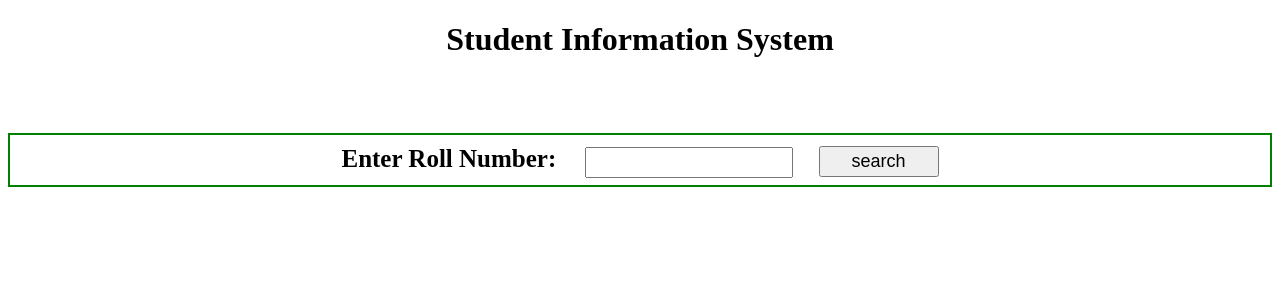
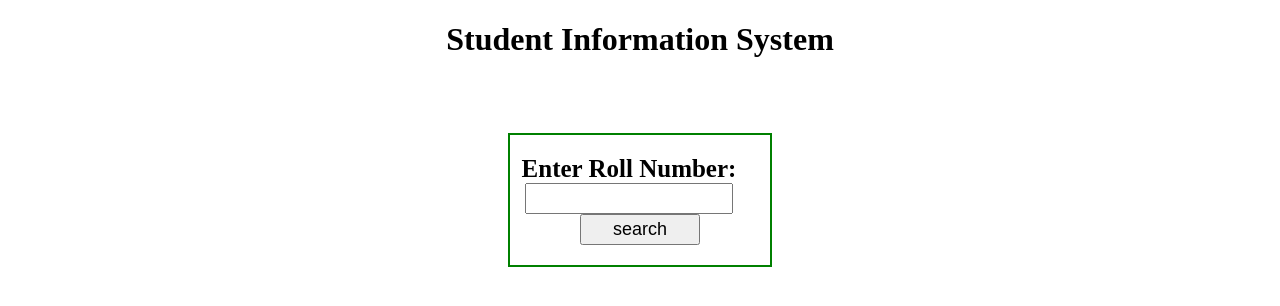
Before and after one commit to mridubhatnagar/fullstack-python-project-using-flask, a Flask app: page / in a window 1280 px wide. Shown: the top 306 px of the page. Run offline with Flask 2, Linux system fonts and the light colour scheme.

Commit message:
modified the border width

```diff
--- a/app/templates/student_information.html
+++ b/app/templates/student_information.html
@@ -12,12 +12,15 @@
             }
             #div2{
                 height: 50px;
-                border: 2px solid green;
                 margin-top: 20px;
             }
             .search_record{
-                margin-top: 10px;
+                padding-top: 20px;
+                padding-bottom: 20px;
+                border: 2px solid green;
                 text-align: center;
+                margin-left: 500px;
+                margin-right: 500px;
             }
             #rollno{
                 height: 25px;
```
